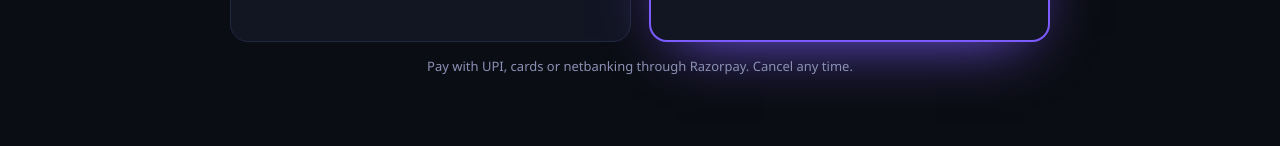
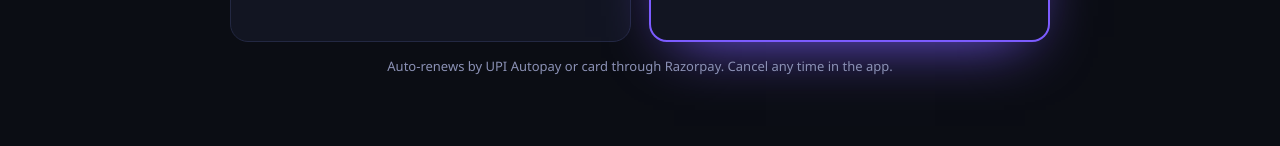
Before and after one commit to Aditya-setup/inl-multistream-releases, a plain HTML site: page index.html in a window 1280 px wide. Shown: the part 2155-2301 px from the top of the page. Drawn offline with Linux system fonts and the light colour scheme.

Commit message:
Auto-renew terms (index.html)

```diff
--- a/index.html
+++ b/index.html
@@ -51,7 +51,7 @@ footer{border-top:1px solid #232842;padding:28px 0;color:#8b91b5;font-size:14px;
 <section id="pricing"><div class="wrap"><h2>Simple pricing</h2><div class="prices">
 <div class="price"><h3>Free</h3><div class="amt">₹0</div><ul><li>Stream to 1 platform</li><li>YouTube connect &amp; scheduling</li><li>GPU encoding, scenes, chat</li><li>Recording up to 240 fps</li><li>Small watermark</li></ul></div>
 <div class="price pro"><h3>Pro <span class="tag">FIRST MONTH ₹10</span></h3><div class="amt">₹49<small>/month</small></div><div style="color:#9aa0c0;margin-top:-6px">or ₹399/year (save 32%)</div><ul><li><b>Multistream to every platform at once</b></li><li>No watermark</li><li>Priority support</li></ul></div>
-</div><p class="note" style="text-align:center">Pay with UPI, cards or netbanking through Razorpay. Cancel any time.</p></div></section>
+</div><p class="note" style="text-align:center">Auto-renews by UPI Autopay or card through Razorpay. Cancel any time in the app.</p></div></section>
 <section id="faq"><div class="wrap" style="max-width:760px"><h2>FAQ</h2>
 <details><summary>Windows says "Windows protected your PC"</summary><p>The beta isn't code-signed yet. Click "More info", then "Run anyway". The installer only comes from our official GitHub releases page.</p></details>
 <details><summary>Do my streams go through your servers?</summary><p>No. Video goes straight from your PC to YouTube, Twitch or Facebook, so there's no extra delay and nothing is recorded by us.</p></details>
```
